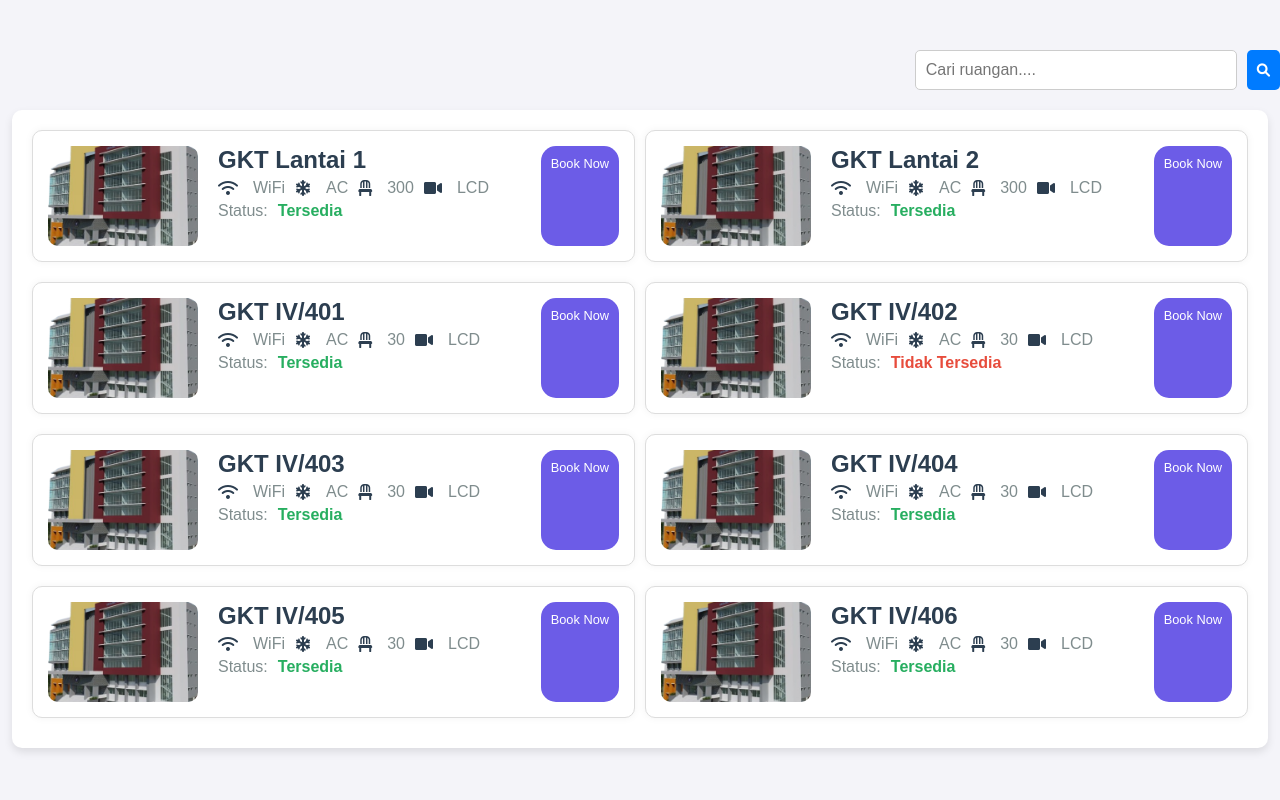
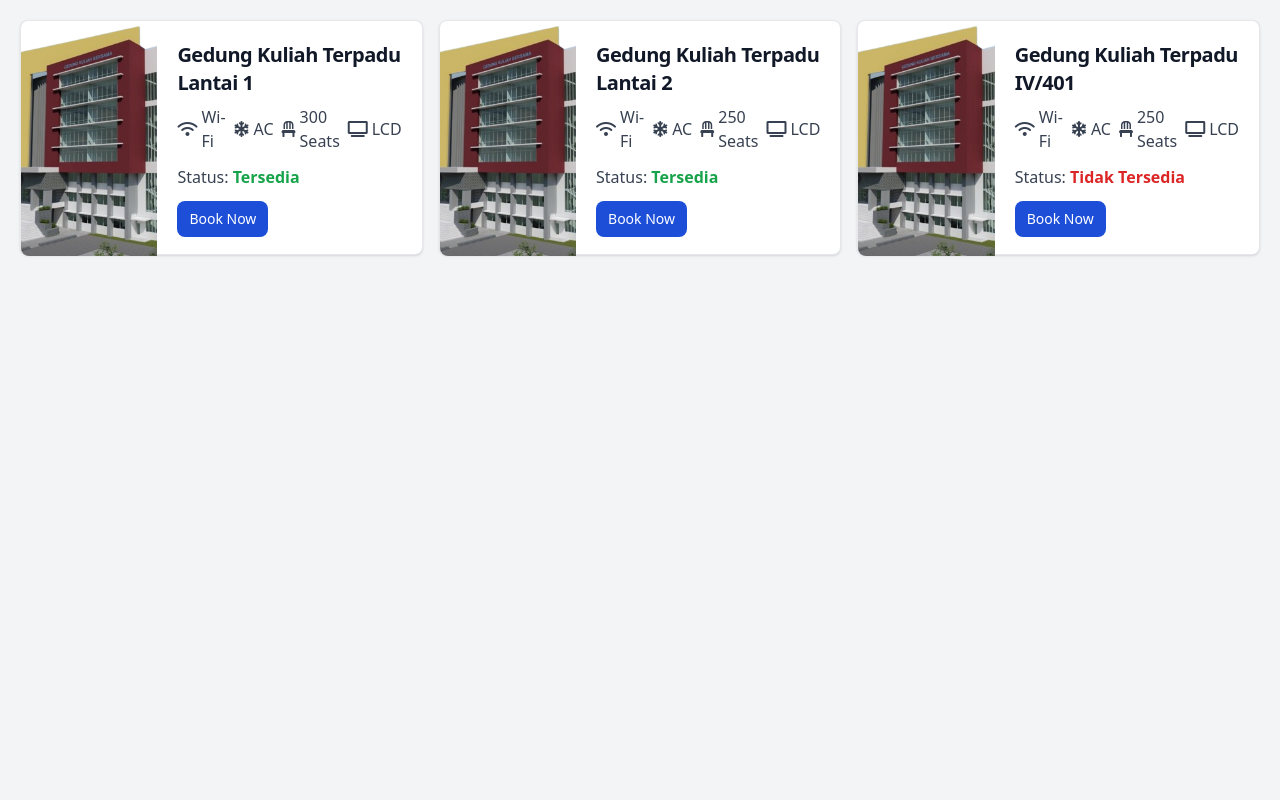
Before and after one commit to sipinjam/sipinjam, a PHP site: page /Pages/daftarRuangan/daftarRuangan.php in a window 1280 px wide. Run offline with PHP 8.4, Linux system fonts and the light colour scheme; some libraries are stand-ins or nearby versions.

Commit message:
daftarRuangan baru

```diff
--- a/Web/Pages/daftarRuangan/daftarRuangan.css
+++ /dev/null
@@ -1,155 +0,0 @@
-/* Style untuk body dan container */
-body {
-  font-family: Arial, sans-serif;
-  margin: 0;
-  padding: 0;
-  background-color: #f4f4f9;
-}
-
-/* Search Bar */
-.search-bar {
-  display: flex; /* Mengatur flexbox untuk tata letak horizontal */
-  justify-content: right; /* Mengatur konten di tengah */
-  margin-top: 50px;
-  margin-bottom: 20px; /* Memberikan jarak di bawah search bar */
-}
-
-.container {
-  width: 95%;
-  margin: 20px auto;
-  padding: 20px;
-  background-color: white;
-  border-radius: 10px;
-  box-shadow: 0px 4px 8px rgba(0, 0, 0, 0.1);
-}
-
-.search-bar input {
-  width: 300px; /* Lebar input */
-  padding: 10px; /* Jarak dalam input */
-  border: 1px solid #ccc; /* Garis batas */
-  border-radius: 5px; /* Sudut melengkung */
-  font-size: 16px; /* Ukuran font */
-}
-
-.search-bar button {
-  padding: 10px; /* Jarak dalam tombol */
-  border: none; /* Menghilangkan garis batas */
-  background-color: #007bff; /* Warna latar belakang */
-  color: white; /* Warna teks */
-  border-radius: 5px; /* Sudut melengkung */
-  cursor: pointer; /* Mengubah kursor saat hover */
-  margin-left: 10px; /* Memberikan jarak di kiri tombol */
-  transition: background-color 0.3s ease; /* Efek transisi */
-}
-
-.search-bar button:hover {
-  background-color: #0056b3; /* Warna latar belakang saat hover */
-}
-
-/* Style untuk judul halaman */
-h1 {
-  text-align: left;
-  color: #333;
-  margin-bottom: 40px;
-  font-size: 2em;
-}
-
-/* Style untuk grid container */
-.grid-container {
-  display: grid;
-  grid-template-columns: repeat(2, 1fr); /* Tetap menampilkan 2 kolom */
-  gap: 10px; /* Mengurangi jarak antar elemen di grid */
-}
-
-@media (max-width: 768px) {
-  .grid-container {
-    grid-template-columns: 1fr; /* Mengubah menjadi 1 kolom pada layar kecil */
-  }
-}
-
-/* Style untuk card ruangan */
-.room-card {
-  display: flex;
-  justify-content: space-between;
-  padding: 15px; /* Mengurangi padding card */
-  background-color: #fff;
-  border: 1px solid #ddd;
-  border-radius: 10px;
-  margin-bottom: 10px; /* Mengurangi jarak antar card */
-  box-shadow: 0 0 8px rgba(0, 0, 0, 0.05);
-  transition: box-shadow 0.3s ease;
-}
-
-.room-card:hover {
-  box-shadow: 0 0 12px rgba(0, 0, 0, 0.2);
-}
-
-/* Style untuk gambar ruangan */
-.room-card img {
-  width: 150px;
-  height: 100px;
-  object-fit: cover;
-  border-radius: 10px;
-}
-
-/* Style untuk informasi ruangan */
-.room-info {
-  flex: 1;
-  padding-left: 20px;
-}
-
-.room-info h3 {
-  margin: 0;
-  font-size: 1.5em;
-  color: #2c3e50;
-}
-
-.room-info p {
-  margin: 5px 0;
-  font-size: 1em;
-  color: #7f8c8d;
-  display: flex;
-  align-items: center;
-}
-
-/* Style untuk icon fasilitas */
-.room-info i {
-  color: #2c3e50;
-  margin-right: 5px;
-}
-
-/* Style untuk status */
-.status {
-  font-weight: bold;
-  color: #27ae60; /* Hijau untuk status tersedia */
-}
-
-.not-available {
-  font-weight: bold;
-  color: #e74c3c; /* Merah untuk status tidak tersedia */
-}
-
-/* Style untuk tombol Book Now */
-.book-btn {
-    background-color: #6c5ce7;
-    color: white;
-    padding: 10px 10px; /* Ukuran tombol lebih kecil */
-    text-decoration: none;
-    border-radius: 15px;
-    display: flex;
-    align-items: bottom;
-    justify-content: bottom;
-    font-size: 0.8em; /* Ukuran font lebih kecil */
-    transition: background-color 0.3s ease;
-  }
-
-.book-btn:hover {
-  background-color: #5a4bc7; /* Mengubah warna saat hover */
-}
-
-.room-info p {
-  display: flex;
-  gap: 10px; /* Mengurangi jarak antar fasilitas (ikon + teks) */
-  align-items: center;
-  flex-wrap: wrap;
-}
--- a/Web/Pages/daftarRuangan/daftarRuangan.php
+++ b/Web/Pages/daftarRuangan/daftarRuangan.php
@@ -3,62 +3,90 @@
 <head>
   <meta charset="UTF-8">
   <meta name="viewport" content="width=device-width, initial-scale=1.0">
+  <script src="https://cdn.tailwindcss.com"></script>
+  <link rel="stylesheet" href="https://cdnjs.cloudflare.com/ajax/libs/font-awesome/6.0.0-beta3/css/all.min.css">
   <title>Daftar Ruangan</title>
-    <!-- Link ke Font Awesome untuk ikon -->
-    <link rel="stylesheet" href="https://cdnjs.cloudflare.com/ajax/libs/font-awesome/6.0.0-beta3/css/all.min.css">
-    <link rel="stylesheet" href="daftarRuangan.css">
 </head>
-<body>
-
-<!-- Search Bar -->
-<div class="search-bar">
-    <input type="text" placeholder="Cari ruangan....">
-    <button type="submit"><i class="fas fa-search"></i></button>
+<body class="bg-gray-100">
+  <div id="room-list" class="container mx-auto p-5 grid grid-cols-1 md:grid-cols-2 lg:grid-cols-3 gap-4">
+    <!-- Kartu ruangan akan di-generate di sini oleh JavaScript -->
   </div>
 
-<div class="container">
-
-    <div class="grid-container">
-    <?php
-    // Contoh data ruangan
-    $rooms = [
-        ["name" => "GKT Lantai 1", "wifi" => true, "ac" => true, "seat" => 300, "lcd" => true, "status" => "Tersedia"],
-        ["name" => "GKT Lantai 2", "wifi" => true, "ac" => true, "seat" => 300, "lcd" => true, "status" => "Tersedia"],
-        ["name" => "GKT IV/401", "wifi" => true, "ac" => true, "seat" => 30, "lcd" => true, "status" => "Tersedia"],
-        ["name" => "GKT IV/402", "wifi" => true, "ac" => true, "seat" => 30, "lcd" => true, "status" => "Tidak Tersedia"],
-        ["name" => "GKT IV/403", "wifi" => true, "ac" => true, "seat" => 30, "lcd" => true, "status" => "Tersedia"],
-        ["name" => "GKT IV/404", "wifi" => true, "ac" => true, "seat" => 30, "lcd" => true, "status" => "Tersedia"],
-        ["name" => "GKT IV/405", "wifi" => true, "ac" => true, "seat" => 30, "lcd" => true, "status" => "Tersedia"],
-        ["name" => "GKT IV/406", "wifi" => true, "ac" => true, "seat" => 30, "lcd" => true, "status" => "Tersedia"],
+  <script>
+    const rooms = [
+      {
+        title: "Gedung Kuliah Terpadu Lantai 1",
+        image: "../../Sources/Img/gedungkuliah-terpadu.png",
+        description: "Deskripsi tentang Gedung Kuliah Terpadu Lantai 1.",
+        features: ["Wi-Fi", "AC", "300 Seats", "LCD"],
+        status: "Tersedia"
+      },
+      {
+        title: "Gedung Kuliah Terpadu Lantai 2",
+        image: "../../Sources/Img/gedungkuliah-terpadu.png",
+        description: "Deskripsi tentang Gedung Kuliah Terpadu Lantai 2.",
+        features: ["Wi-Fi", "AC", "250 Seats", "LCD"],
+        status: "Tersedia"
+      },
+      {
+        title: "Gedung Kuliah Terpadu IV/401",
+        image: "../../Sources/Img/gedungkuliah-terpadu.png",
+        description: "Deskripsi tentang Gedung Kuliah Terpadu IV/401.",
+        features: ["Wi-Fi", "AC", "250 Seats", "LCD"],
+        status: "Tidak Tersedia"
+      },
+      // Tambahkan objek ruangan lainnya di sini
     ];
 
-    foreach ($rooms as $room) {
-        $statusClass = $room['status'] == "Tersedia" ? "status" : "not-available";
-        echo '
-        <div class="room-card">
-            <img src="../../Sources/Img/gedungkuliah-terpadu.png" alt="Building">
-            <div class="room-info">
-                <h3>'.$room["name"].'</h3>
-                <p>';
-                if ($room["wifi"]) {
-                    echo '<i class="fas fa-wifi"></i> WiFi ';
+    const roomList = document.getElementById('room-list');
+
+    rooms.forEach(room => {
+      const statusColor = room.status === "Tersedia" ? "text-green-600" : "text-red-600";
+      const roomCard = `
+        <div class="flex max-w-[700px] h-[235px] bg-white border border-gray-200 rounded-lg shadow dark:bg-gray-800 dark:border-gray-700">
+          <a href="#">
+            <img class="rounded-l-lg w-[180px] h-[235px] object-cover" src="${room.image}" alt="${room.title}" />
+          </a>
+          <div class="p-5 flex-1">
+            <h5 class="mb-2 text-xl font-bold tracking-tight text-gray-900 dark:text-white">${room.title}</h5>
+            <div class="flex items-center space-x-2 mb-3">
+              ${room.features.map(feature => {
+                let icon;
+                switch (feature) {
+                  case "Wi-Fi":
+                    icon = "fa-wifi";
+                    break;
+                  case "AC":
+                    icon = "fa-snowflake";
+                    break;
+                  case "LCD":
+                    icon = "fa-tv";
+                    break;
+                  case "300 Seats":
+                  case "250 Seats":
+                    icon = "fa-chair"; // Menggunakan ikon kursi untuk Seats
+                    break;
+                  default:
+                    icon = "fa-check"; // Ikon default jika tidak ada yang cocok
                 }
-                if ($room["ac"]) {
-                    echo '<i class="fas fa-snowflake"></i> AC ';
-                }
-                echo '<i class="fas fa-chair"></i> '.$room["seat"].' '; // Menampilkan jumlah kursi tanpa kata "Seat:"
-                if ($room["lcd"]) {
-                    echo '<i class="fas fa-video"></i> LCD';
-                }
-                echo '</p>
-                <p>Status: <span class="'.$statusClass.'">'.$room["status"].'</span></p>
+                return `
+                  <div class="flex items-center space-x-1">
+                    <i class="fas ${icon} text-gray-700 dark:text-gray-400"></i>
+                    <span class="text-gray-700 dark:text-gray-400">${feature}</span>
+                  </div>`;
+              }).join('')}
             </div>
-            <a href="#" class="book-btn">Book Now</a>
-        </div>';
-    }
-    ?>
+            <p class="mb-3 font-normal text-gray-700 dark:text-gray-400">
+              Status: <span class="${statusColor} font-bold">${room.status}</span>
+            </p>
+            <a href="#" class="inline-flex items-center px-3 py-2 text-sm font-medium text-center text-white bg-blue-700 rounded-lg hover:bg-blue-800 focus:ring-4 focus:outline-none focus:ring-blue-300 dark:bg-blue-600 dark:hover:bg-blue-700 dark:focus:ring-blue-800">
+              Book Now
+            </a>
           </div>
         </div>
-
+      `;
+      roomList.innerHTML += roomCard;
+    });
+  </script>
 </body>
 </html>
```
Lines whose indentation alone changed are shown as unchanged.
